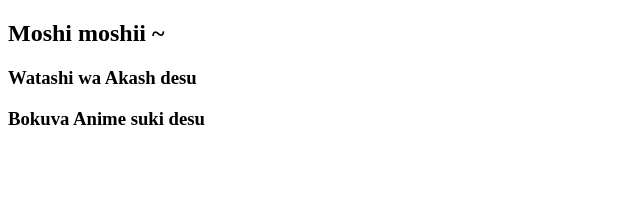
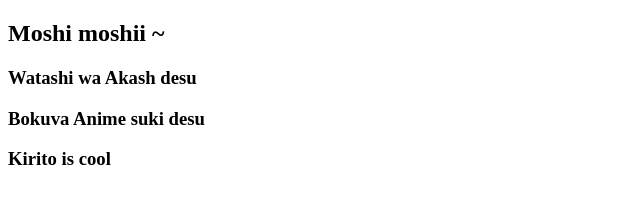
Before and after one commit to am-akash1309/eps_training_git, a plain HTML site: page index.html in a window 1280 px wide. Shown: the whole page, without its empty margins (0-640 px from the left). Drawn offline with Linux system fonts and the light colour scheme.

Commit message:
Update index.html

```diff
--- a/index.html
+++ b/index.html
@@ -7,5 +7,6 @@
         <h2>Moshi moshii ~</h2>
         <h3>Watashi wa Akash desu</h3>
         <h3>Bokuva Anime suki desu</h3>
+        <h3>Kirito is cool</h3>
     </body>
 </html>
```
